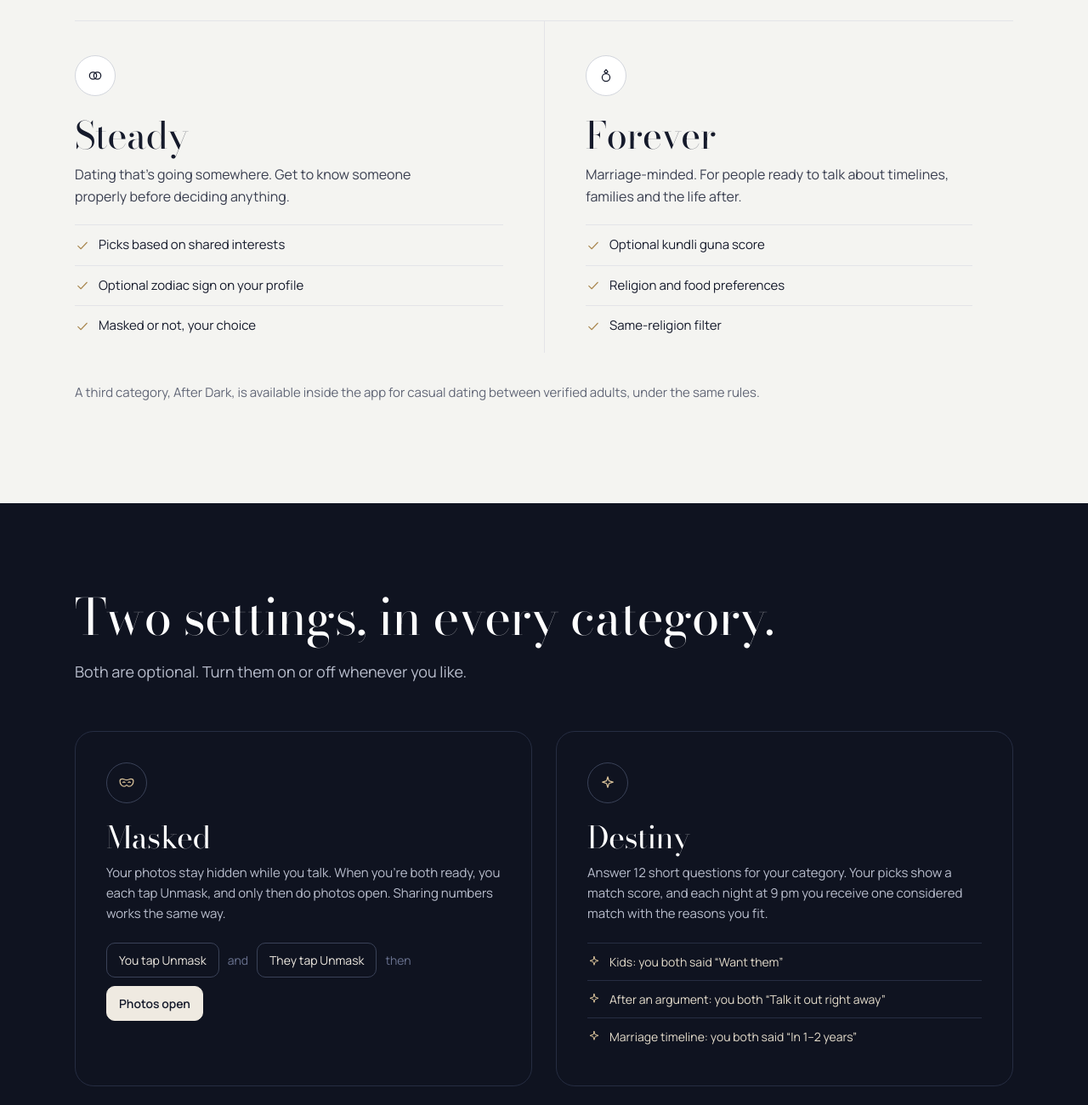
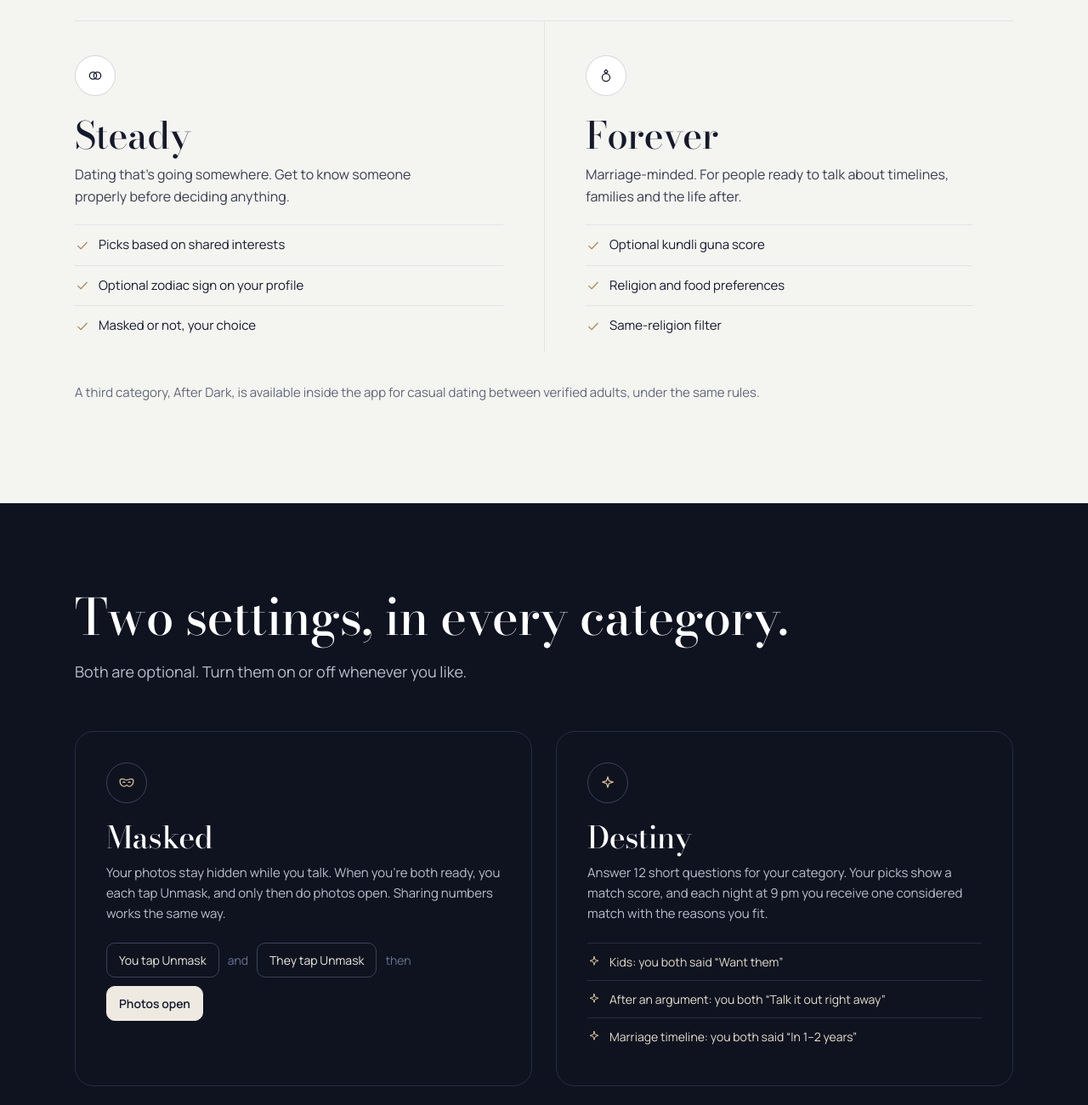
Before and after one commit to gjain27business-png/Swoosh, a website: page public/index.html in a window 1280 px wide. Shown: the part 1240-2540 px from the top of the page at 85% size. Drawn offline with nearby package versions, Linux system fonts and the light colour scheme.

Commit message:
Fix headline rendering: sturdier Bodoni optical size, self-hosted fonts
Bodoni Moda's display optical sizes have hairlines so thin they vanish on screens (the H in 'Hit' read as 'I lit'). Lock opsz to 26 and use weight 500 for headings. Fonts are now served from /fonts instead of Google Fonts.

Co-Authored-By: Claude Opus 5.5 <noreply@anthropic.com>
Claude-Session: https://claude.ai/code/session_013j7Ag2PkYaJKHicvCZtGyb

```diff
--- a/public/index.html
+++ b/public/index.html
@@ -25,7 +25,7 @@ header.site nav a{text-decoration:none;color:#B9BECD}header.site nav a:hover{col
 .ic{width:20px;height:20px}
 .hero{background:var(--night);color:var(--ivory);padding:84px 0 96px}
 .hero .wrap{display:grid;grid-template-columns:1.15fr .85fr;gap:64px;align-items:center}
-.hero h1{font-size:clamp(52px,7.2vw,96px);line-height:.98;margin:0 0 26px;color:#fff;font-weight:400;letter-spacing:-.02em}
+.hero h1{font-size:clamp(52px,7.2vw,96px);line-height:.98;margin:0 0 26px;color:#fff;font-weight:500;letter-spacing:-.02em}
 .hero p.lead{font-size:19px;line-height:1.6;color:#B9BECD;max-width:34ch;margin:0 0 34px}
 .facts{display:grid;grid-template-columns:repeat(3,1fr);margin-top:54px;border-top:1px solid #262D42}
 .facts div{padding:18px 18px 0 0;display:flex;gap:10px;align-items:flex-start;font-size:14px;color:#D4D7E0;line-height:1.45}
@@ -52,13 +52,13 @@ header.site nav a{text-decoration:none;color:#B9BECD}header.site nav a:hover{col
 .dcap{font-size:13px;color:#9096A8;margin:10px 4px 2px;min-height:20px}
 .dcap button{background:none;border:none;color:#D9C29A;font:inherit;text-decoration:underline;text-underline-offset:3px;cursor:pointer;padding:0}
 section.s{padding:104px 0}
-h2.big{font-size:clamp(38px,4.6vw,60px);line-height:1.04;margin:0 0 18px;font-weight:400}
+h2.big{font-size:clamp(38px,4.6vw,60px);line-height:1.04;margin:0 0 18px;font-weight:500}
 .sub{font-size:18px;color:var(--muted);line-height:1.6;max-width:56ch;margin:0}
 .cats{display:grid;grid-template-columns:1fr 1fr;margin-top:56px;border-top:1px solid var(--hair)}
 .cat{padding:40px 48px 8px 0}
 .cat+.cat{padding-left:48px;border-left:1px solid var(--hair)}
 .circle{width:48px;height:48px;border-radius:24px;border:1px solid var(--hair2);display:flex;align-items:center;justify-content:center;background:var(--surface)}
-.cat h3{font-size:44px;margin:22px 0 10px;font-weight:400}
+.cat h3{font-size:44px;margin:22px 0 10px;font-weight:500}
 .cat p{font-size:16px;line-height:1.6;margin:0 0 20px;color:#3A3F50;max-width:44ch}
 .cat ul{list-style:none;margin:0;padding:0}
 .cat li{padding:12px 0;border-top:1px solid var(--hair);font-size:15px;display:flex;gap:10px;align-items:center}
@@ -68,7 +68,7 @@ h2.big{font-size:clamp(38px,4.6vw,60px);line-height:1.04;margin:0 0 18px;font-we
 .band h2.big{color:#fff}.band .sub{color:#B9BECD}
 .duo{display:grid;grid-template-columns:1fr 1fr;gap:28px;margin-top:56px}
 .duo>div{border:1px solid #262D42;border-radius:22px;padding:36px}
-.duo h3{font-size:36px;margin:20px 0 10px;color:#fff;font-weight:400}
+.duo h3{font-size:36px;margin:20px 0 10px;color:#fff;font-weight:500}
 .duo p{color:#B9BECD;line-height:1.6;margin:0 0 22px}
 .duo .circle{background:transparent;border-color:#3A4258;color:#D9C29A}
 .flow{display:flex;align-items:center;gap:10px;flex-wrap:wrap;font-size:14px}
@@ -90,7 +90,7 @@ h2.big{font-size:clamp(38px,4.6vw,60px);line-height:1.04;margin:0 0 18px;font-we
 .slots i.f{background:var(--midnight);border-color:var(--midnight);display:flex;align-items:center;justify-content:center;color:var(--ivory);font-family:var(--serif);font-style:normal;font-size:22px}
 .kundli{display:grid;grid-template-columns:1fr 1fr;gap:64px;align-items:center}
 .kcard{background:var(--surface);border:1px solid var(--hair);border-radius:24px;padding:32px;display:grid;grid-template-columns:160px 1fr;gap:28px;align-items:center}
-.kscore b{font-family:var(--serif);font-weight:400;font-size:64px;line-height:1;display:block}
+.kscore b{font-family:var(--serif);font-weight:500;font-size:64px;line-height:1;display:block}
 .kscore span{font-size:14px;color:var(--muted)}
 .kparts{margin-top:18px;display:grid;grid-template-columns:repeat(2,1fr);gap:4px 18px;font-size:13px}
 .kparts div{display:flex;justify-content:space-between;border-bottom:1px solid var(--hair);padding:5px 0}
@@ -104,7 +104,7 @@ h2.big{font-size:clamp(38px,4.6vw,60px);line-height:1.04;margin:0 0 18px;font-we
 .cities{display:grid;grid-template-columns:1fr 1fr;gap:24px;margin-top:56px}
 .city{border-radius:22px;overflow:hidden;background:var(--night);color:var(--ivory);min-height:300px;padding:32px;display:flex;flex-direction:column;justify-content:space-between}
 .city svg{width:100%;height:auto;margin-top:28px}
-.city h3{font-size:40px;margin:14px 0 0;color:#fff;font-weight:400}.city p{margin:6px 0 0;color:#B9BECD;font-size:14px}
+.city h3{font-size:40px;margin:14px 0 0;color:#fff;font-weight:500}.city p{margin:6px 0 0;color:#B9BECD;font-size:14px}
 .live{display:inline-flex;align-items:center;gap:7px;font-size:12px;font-weight:600;color:#BFE3CF}
 .live::before{content:'';width:7px;height:7px;border-radius:4px;background:#5FBF8C}
 .wl{display:flex;gap:10px;flex-wrap:wrap;margin-top:28px}
@@ -117,7 +117,7 @@ details[open] summary::after{transform:rotate(225deg);margin-top:6px}
 details p{margin:12px 0 0;color:var(--muted);line-height:1.65;max-width:68ch}
 .final{background:var(--night);color:var(--ivory);padding:110px 0}
 .final .wrap{display:flex;justify-content:space-between;align-items:flex-end;gap:40px;flex-wrap:wrap}
-.final h2{color:#fff;font-size:clamp(44px,6vw,80px);margin:0;font-weight:400;line-height:1}
+.final h2{color:#fff;font-size:clamp(44px,6vw,80px);margin:0;font-weight:500;line-height:1}
 footer{padding:36px 0;font-size:14px;color:var(--muted)}
 footer .wrap{display:flex;gap:24px;flex-wrap:wrap;align-items:center}
 footer a{text-decoration:none}footer a:hover{color:var(--ink)}
--- a/public/styles.css
+++ b/public/styles.css
@@ -1,4 +1,8 @@
-@import url('https://fonts.googleapis.com/css2?family=Bodoni+Moda:opsz,wght@6..96,400;6..96,500;6..96,600&family=Manrope:wght@400;500;600;700&display=swap');
+/* Self-hosted fonts (SIL Open Font License): Bodoni Moda for display, Manrope for text */
+@font-face{font-family:'Bodoni Moda';font-style:normal;font-display:swap;font-weight:400 900;src:url(/fonts/bodoni-moda-latin-standard-normal.woff2) format('woff2-variations'),url(/fonts/bodoni-moda-latin-standard-normal.woff2) format('woff2');unicode-range:U+0000-00FF,U+0131,U+0152-0153,U+02BB-02BC,U+02C6,U+02DA,U+02DC,U+0304,U+0308,U+0329,U+2000-206F,U+20AC,U+2122,U+2191,U+2193,U+2212,U+2215,U+FEFF,U+FFFD}
+@font-face{font-family:'Bodoni Moda';font-style:normal;font-display:swap;font-weight:400 900;src:url(/fonts/bodoni-moda-latin-ext-standard-normal.woff2) format('woff2-variations'),url(/fonts/bodoni-moda-latin-ext-standard-normal.woff2) format('woff2');unicode-range:U+0100-02BA,U+02BD-02C5,U+02C7-02CC,U+02CE-02D7,U+02DD-02FF,U+0304,U+0308,U+0329,U+1D00-1DBF,U+1E00-1E9F,U+1EF2-1EFF,U+2020,U+20A0-20AB,U+20AD-20C0,U+2113,U+2C60-2C7F,U+A720-A7FF}
+@font-face{font-family:'Manrope';font-style:normal;font-display:swap;font-weight:200 800;src:url(/fonts/manrope-latin-wght-normal.woff2) format('woff2-variations'),url(/fonts/manrope-latin-wght-normal.woff2) format('woff2');unicode-range:U+0000-00FF,U+0131,U+0152-0153,U+02BB-02BC,U+02C6,U+02DA,U+02DC,U+0304,U+0308,U+0329,U+2000-206F,U+20AC,U+2122,U+2191,U+2193,U+2212,U+2215,U+FEFF,U+FFFD}
+@font-face{font-family:'Manrope';font-style:normal;font-display:swap;font-weight:200 800;src:url(/fonts/manrope-latin-ext-wght-normal.woff2) format('woff2-variations'),url(/fonts/manrope-latin-ext-wght-normal.woff2) format('woff2');unicode-range:U+0100-02BA,U+02BD-02C5,U+02C7-02CC,U+02CE-02D7,U+02DD-02FF,U+0304,U+0308,U+0329,U+1D00-1DBF,U+1E00-1E9F,U+1EF2-1EFF,U+2020,U+20A0-20AB,U+20AD-20C0,U+2113,U+2C60-2C7F,U+A720-A7FF}
 /* PAUSE design tokens — midnight, pearl, one brass accent */
 :root{
   --pearl:#F4F4F1;--surface:#FFFFFF;--ink:#151A2B;--muted:#626777;--hair:#E3E4E8;--hair2:#D3D6DD;--wash:#ECEDEF;
@@ -10,6 +14,8 @@
 html{-webkit-text-size-adjust:100%}
 body{margin:0;background:var(--pearl);color:var(--ink);font-family:var(--sans);font-size:15px;line-height:1.5;-webkit-font-smoothing:antialiased}
 h1,h2,h3,.serif{font-family:var(--serif);font-weight:500;letter-spacing:-.01em;line-height:1.1}
+/* Bodoni's display optical sizes have hairlines so fine they vanish on screens (the H crossbar disappears). Lock a sturdier size. */
+body{font-variation-settings:'opsz' 26}
 a{color:inherit}
 button,input,select,textarea{font:inherit;color:inherit}
 :focus-visible{outline:2px solid var(--brass);outline-offset:2px}
```
Also changed, not shown: public/fonts/LICENSE-bodoni-moda.txt (added), public/fonts/LICENSE-manrope.txt (added), public/fonts/bodoni-moda-latin-ext-standard-normal.woff2 (added), public/fonts/bodoni-moda-latin-standard-normal.woff2 (added), public/fonts/manrope-latin-ext-wght-normal.woff2 (added), public/fonts/manrope-latin-wght-normal.woff2 (added).
